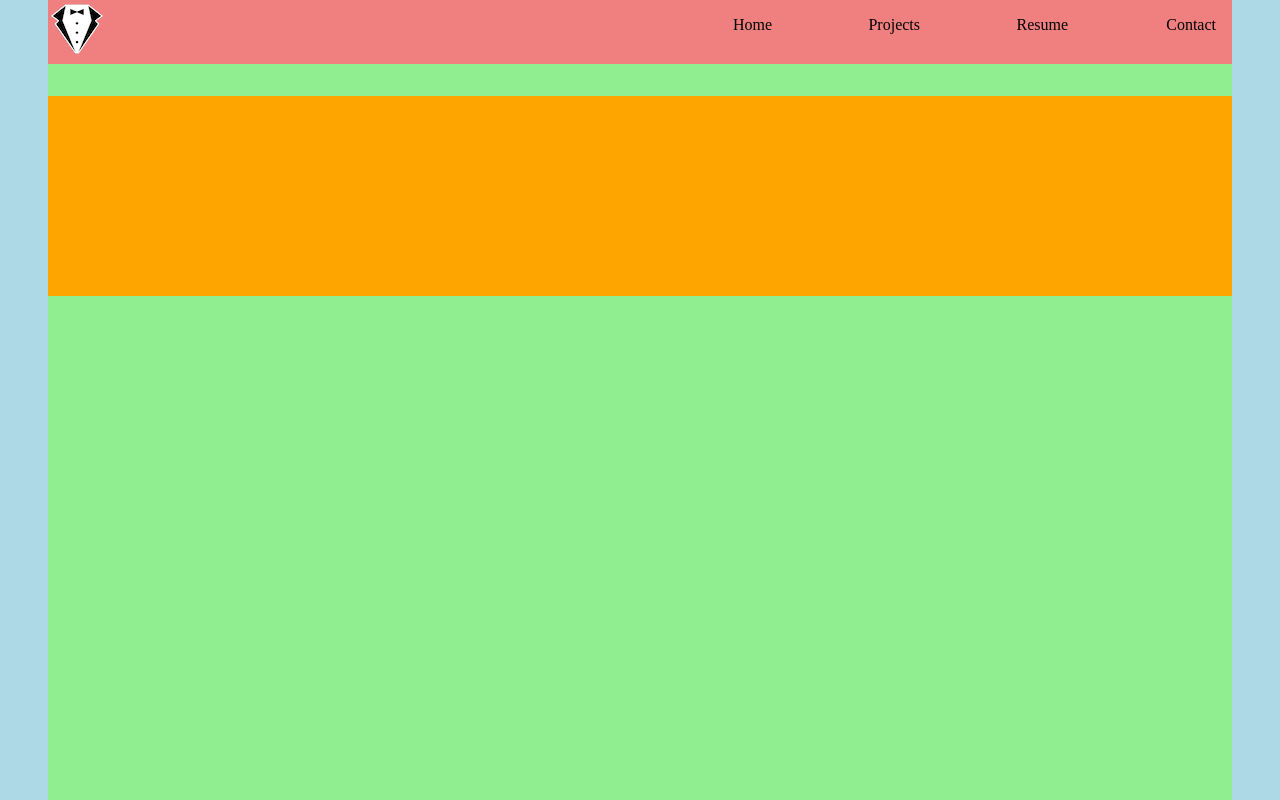
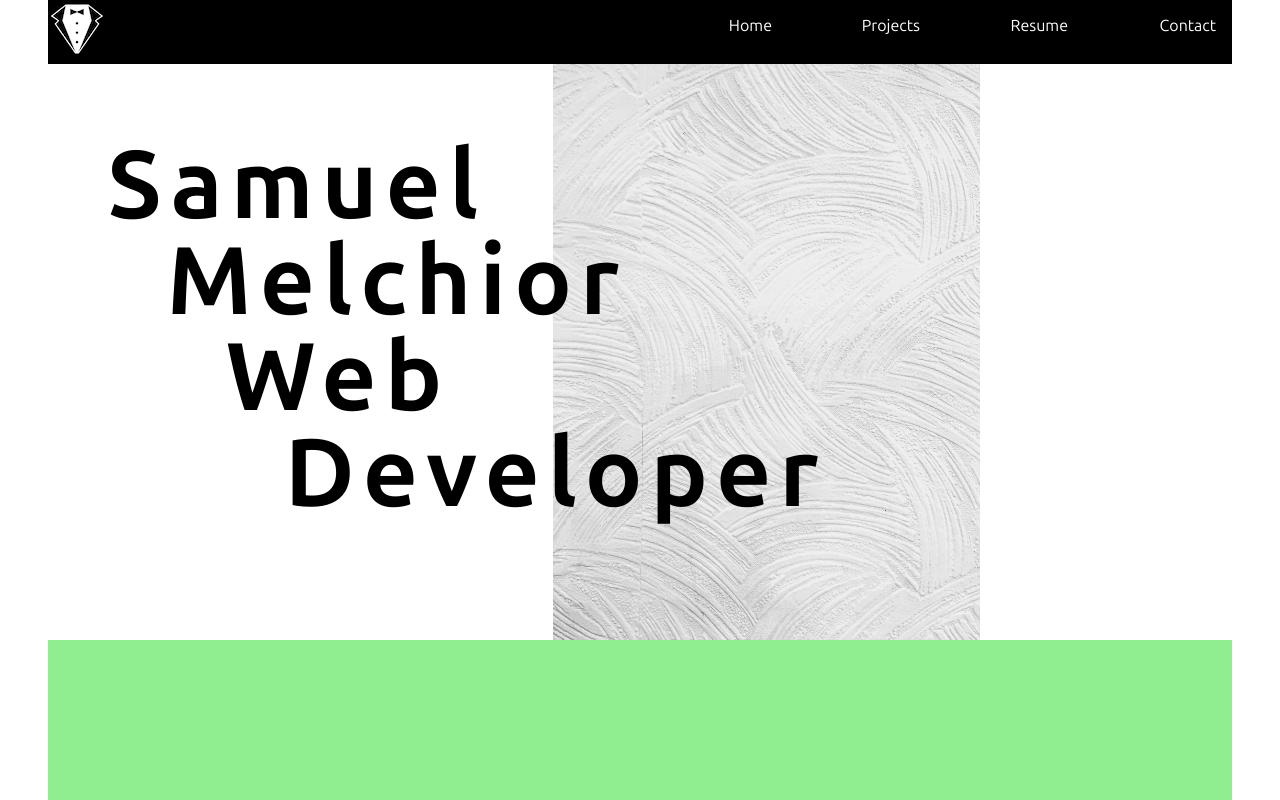
Before and after one commit to Melchs40/homepage, a website built with webpack: page dist/index.html in a window 1280 px wide. Shown: the top 800 px of the page. Built offline with nearby package versions, Linux system fonts and the light colour scheme.

Commit message:
Edit me.js to create main splash screen, edit style.scss to style me.js

```diff
--- a/src/index.js
+++ b/src/index.js
@@ -1,14 +1,12 @@
 import './style.css';
 import { header } from './header';
+import { me } from './me';
 
 let content = document.getElementById('content');
-
-let testChild2 = document.createElement('div');
-testChild2.setAttribute('id', 'test-child2');
 
 let testChild3 = document.createElement('div');
 testChild3.setAttribute('id', 'test-child3');
 
 content.appendChild(header);
-content.appendChild(testChild2);
-testChild2.appendChild(testChild3);
+content.appendChild(me);
+content.appendChild(testChild3);
--- a/src/me.js
+++ b/src/me.js
@@ -0,0 +1,54 @@
+export let me = document.createElement('div');
+me.setAttribute('id', 'me-container');
+
+let meBackground = document.createElement('div');
+meBackground.setAttribute('id', 'me-background');
+
+let meBackgroundImage = document.createElement('img');
+meBackgroundImage.setAttribute('id', 'me-background-image');
+meBackgroundImage.src = '../images/pexels-hngstrm-1939485.jpg';
+
+let firstName = document.createElement('h1');
+firstName.classList.add('main-text');
+firstName.setAttribute('id', 'first-name');
+firstName.innerHTML = 'Samuel';
+
+let lastName = document.createElement('h1');
+lastName.classList.add('main-text');
+lastName.setAttribute('id', 'last-name');
+lastName.innerHTML = 'Melchior';
+
+let firstTitle = document.createElement('h1');
+firstTitle.classList.add('main-text');
+firstTitle.setAttribute('id', 'first-title');
+firstTitle.innerHTML = 'Web';
+
+let lastTitle = document.createElement('h1');
+lastTitle.classList.add('main-text');
+lastTitle.setAttribute('id', 'last-title');
+lastTitle.innerHTML = 'Developer';
+
+let names = [];
+names.push(firstName, lastName, firstTitle, lastTitle);
+
+me.appendChild(meBackground);
+meBackground.appendChild(meBackgroundImage);
+me.appendChild(firstName);
+me.appendChild(lastName);
+me.appendChild(firstTitle);
+me.appendChild(lastTitle);
+
+const observer = new IntersectionObserver((entries) => {
+  entries.forEach((entry) => {
+    if (entry.isIntersecting) {
+      entry.target.classList.add('main-text-transition');
+      return;
+    }
+
+    entry.target.classList.remove('main-text-transition');
+  });
+});
+
+document.addEventListener('DOMContentLoaded', function () {
+  names.forEach((name) => observer.observe(name));
+});
--- a/src/style.scss
+++ b/src/style.scss
@@ -1,15 +1,20 @@
+//main page css
+
 html,
 body {
   background-color: white;
   margin: 0;
+  font-family: 'Ubuntu Sans', sans-serif;
 }
 
 #content {
   height: auto;
-  background-color: lightblue;
+  background-color: white;
   padding-left: 3rem;
   padding-right: 3rem;
 }
+
+//header css
 
 #nav-container {
   position: fixed;
@@ -20,20 +25,7 @@ body {
   //   margin-left: 1rem;
   //   padding-left: 1rem;
   //   padding-right: 1rem;
-  background-color: lightcoral;
-}
-
-#test-child2 {
-  height: 880px;
-  width: 100%;
-  background-color: lightgreen;
-  padding-top: 6rem;
-}
-
-#test-child3 {
-  height: 200px;
-  width: 100%;
-  background-color: orange;
+  background-color: black;
 }
 
 #nav-link-container {
@@ -44,4 +36,84 @@ body {
 
 .nav-link {
   margin: 1rem;
+  color: white;
 }
+
+//me container css
+
+#me-container {
+  background-color: white;
+  display: grid;
+  grid-template-rows: 8rem repeat(4, 6rem) 8rem;
+  grid-template-columns: 2fr 1fr 1fr;
+  //   background-image: url('../images/pexels-hngstrm-1939485.jpg');
+  //   background-size: cover;
+}
+
+#me-background {
+  grid-area: 1/2/7/3;
+  //   background-image: url('../images/pexels-hngstrm-1939485.jpg');
+  //   background-size: cover;
+}
+
+#me-background-image {
+  height: 100%;
+  width: auto;
+  object-fit: cover;
+  overflow: hidden;
+}
+
+#first-name {
+  grid-area: 2/1/3/4;
+  padding-left: 5%;
+  margin: 0;
+  font-size: 6rem;
+  letter-spacing: 0.5rem;
+}
+
+#last-name {
+  grid-area: 3/1/4/4;
+  padding-left: 10%;
+  font-size: 6rem;
+  margin: 0;
+  letter-spacing: 0.5rem;
+}
+
+#first-title {
+  grid-area: 4/1/5/4;
+  padding-left: 15%;
+  font-size: 6rem;
+  margin: 0;
+  letter-spacing: 0.5rem;
+}
+
+#last-title {
+  grid-area: 5/1/6/4;
+  padding-left: 20%;
+  font-size: 6rem;
+  margin: 0;
+  letter-spacing: 0.5rem;
+}
+
+.main-text {
+  opacity: 0;
+}
+
+@media (prefers-reduced-motion: no-preference) {
+  .main-text {
+    transition: opacity 2s ease-in;
+  }
+}
+
+.main-text-transition {
+  opacity: 1;
+}
+
+//project css
+
+#test-child3 {
+  height: 880px;
+  width: 100%;
+  background-color: lightgreen;
+  padding-top: 6rem;
+}
```
Also changed, not shown: dist/ab8df158848345e7c846.jpg (added), dist/b117713add63c6b4e5e4.jpg (added), dist/bundle.js, dist/index.html, images/pexels-hngstrm-1939485.jpg (added), images/pexels-ian-panelo-7531987.jpg (added), src/style.css, 1 other file.
